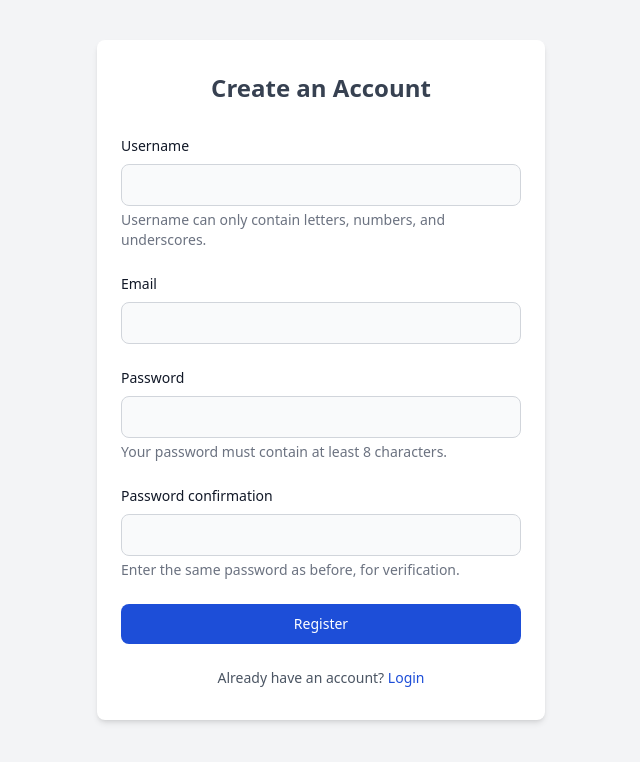
After one commit to thanhdev/django-social-media, a Django app: page /register/ in a window 1280 px wide. The commit adds this page. Shown: the top 762 px of the page, without its empty margins (319-959 px from the left). Run offline with Django 3.2, Linux system fonts and the light colour scheme; parts of the project's set-up code (start-up, migrations or seed data) failed here and were passed over; some libraries are stand-ins or nearby versions.

Commit message:
Add register feature

```diff
--- /dev/null
+++ b/home/forms.py
@@ -0,0 +1,38 @@
+from django import forms
+from django.contrib.auth.forms import UserCreationForm
+from django.contrib.auth.models import User
+from django.core.exceptions import ValidationError
+import re
+
+def validate_username(value):
+    if not re.match(r'^[a-zA-Z0-9_]+$', value):
+        raise ValidationError("Username can only contain letters, numbers, and underscores.")
+
+class CustomUserCreationForm(UserCreationForm):
+    email = forms.EmailField(
+        required=True,
+        widget=forms.EmailInput(attrs={'placeholder': 'Enter your email'})
+    )
+    username = forms.CharField(
+        validators=[validate_username],
+        widget=forms.TextInput(attrs={'placeholder': 'Choose a username'})
+    )
+
+    class Meta:
+        model = User
+        fields = ("username", "email", "password1", "password2")
+
+    def __init__(self, *args, **kwargs):
+        super().__init__(*args, **kwargs)
+        self.fields['password1'].widget = forms.PasswordInput(attrs={'placeholder': 'Enter your password'})
+        self.fields['password2'].widget = forms.PasswordInput(attrs={'placeholder': 'Confirm your password'})
+        self.fields['password1'].help_text = "Your password must contain at least 8 characters."
+        self.fields['password2'].help_text = "Enter the same password as before, for verification."
+        self.fields['username'].help_text = "Username can only contain letters, numbers, and underscores."
+
+    def save(self, commit=True):
+        user = super().save(commit=False)
+        user.email = self.cleaned_data["email"]
+        if commit:
+            user.save()
+        return user
--- a/home/urls.py
+++ b/home/urls.py
@@ -3,4 +3,5 @@ from . import views
 
 urlpatterns = [
     path('', views.home, name='home'),
+    path('register/', views.register, name='register'),
 ]
--- a/home/views.py
+++ b/home/views.py
@@ -1,8 +1,30 @@
-from django.shortcuts import render
+from django.shortcuts import render, redirect
+from django.contrib import messages
+from django.contrib.auth import login
 from django.contrib.auth.decorators import login_required
+from .forms import CustomUserCreationForm
+
 
 def home(request):
     if request.user.is_authenticated:
         return render(request, 'home/authenticated_home.html')
     else:
         return render(request, 'home/index.html')
+
+
+def register(request):
+    if request.user.is_authenticated:
+        return redirect('home')
+
+    if request.method == "POST":
+        form = CustomUserCreationForm(request.POST)
+        if form.is_valid():
+            user = form.save()
+            login(request, user)
+            messages.success(request, f"Welcome, {user.username}! Your account has been created successfully.")
+            return redirect('home')
+        else:
+            messages.error(request, "There was an error with your registration. Please check the form and try again.")
+    else:
+        form = CustomUserCreationForm()
+    return render(request, 'home/register.html', {'form': form})
--- a/templates/home/index.html
+++ b/templates/home/index.html
@@ -21,7 +21,7 @@
             <a href="#" class="text-sm text-blue-700 hover:underline">Forgot password?</a>
         </div>
         <div class="mt-6 text-center">
-            <p class="text-sm text-gray-600">Don't have an account? <a href="#" class="text-blue-700 hover:underline">Register</a></p>
+            <p class="text-sm text-gray-600">Don't have an account? <a href="{% url 'register' %}" class="text-blue-700 hover:underline">Register</a></p>
         </div>
     </div>
 </div>
--- /dev/null
+++ b/templates/home/register.html
@@ -0,0 +1,42 @@
+{% extends 'base/base.html' %}
+
+{% block title %}Register - Social Media App{% endblock %}
+
+{% block content %}
+<div class="max-w-md mx-auto bg-white rounded-lg shadow-md overflow-hidden">
+    <div class="px-6 py-8">
+        <h2 class="text-2xl font-bold text-center text-gray-700 mb-8">Create an Account</h2>
+        <form method="post">
+            {% csrf_token %}
+            {% for field in form %}
+                <div class="mb-6">
+                    <label for="{{ field.id_for_label }}" class="block mb-2 text-sm font-medium text-gray-900">
+                        {{ field.label }}
+                    </label>
+                    {% if field.name == 'username' or field.name == 'email' %}
+                        <input type="{{ field.field.widget.input_type }}" name="{{ field.name }}" id="{{ field.id_for_label }}" class="bg-gray-50 border border-gray-300 text-gray-900 text-sm rounded-lg focus:ring-blue-500 focus:border-blue-500 block w-full p-2.5" {% if field.value %}value="{{ field.value }}"{% endif %} required>
+                    {% elif field.name == 'password1' or field.name == 'password2' %}
+                        <input type="password" name="{{ field.name }}" id="{{ field.id_for_label }}" class="bg-gray-50 border border-gray-300 text-gray-900 text-sm rounded-lg focus:ring-blue-500 focus:border-blue-500 block w-full p-2.5" required>
+                    {% else %}
+                        {{ field }}
+                    {% endif %}
+                    {% if field.help_text %}
+                        <p class="mt-1 text-sm text-gray-500">{{ field.help_text|safe }}</p>
+                    {% endif %}
+                    {% if field.errors %}
+                        {% for error in field.errors %}
+                            <p class="mt-1 text-sm text-red-600">{{ error }}</p>
+                        {% endfor %}
+                    {% endif %}
+                </div>
+            {% endfor %}
+            <button type="submit" class="w-full text-white bg-blue-700 hover:bg-blue-800 focus:ring-4 focus:outline-none focus:ring-blue-300 font-medium rounded-lg text-sm px-5 py-2.5 text-center">
+                Register
+            </button>
+        </form>
+        <div class="mt-6 text-center">
+            <p class="text-sm text-gray-600">Already have an account? <a href="{% url 'home' %}" class="text-blue-700 hover:underline">Login</a></p>
+        </div>
+    </div>
+</div>
+{% endblock %}
```
Also changed, not shown: home/tests.py (+91 -0 lines).
